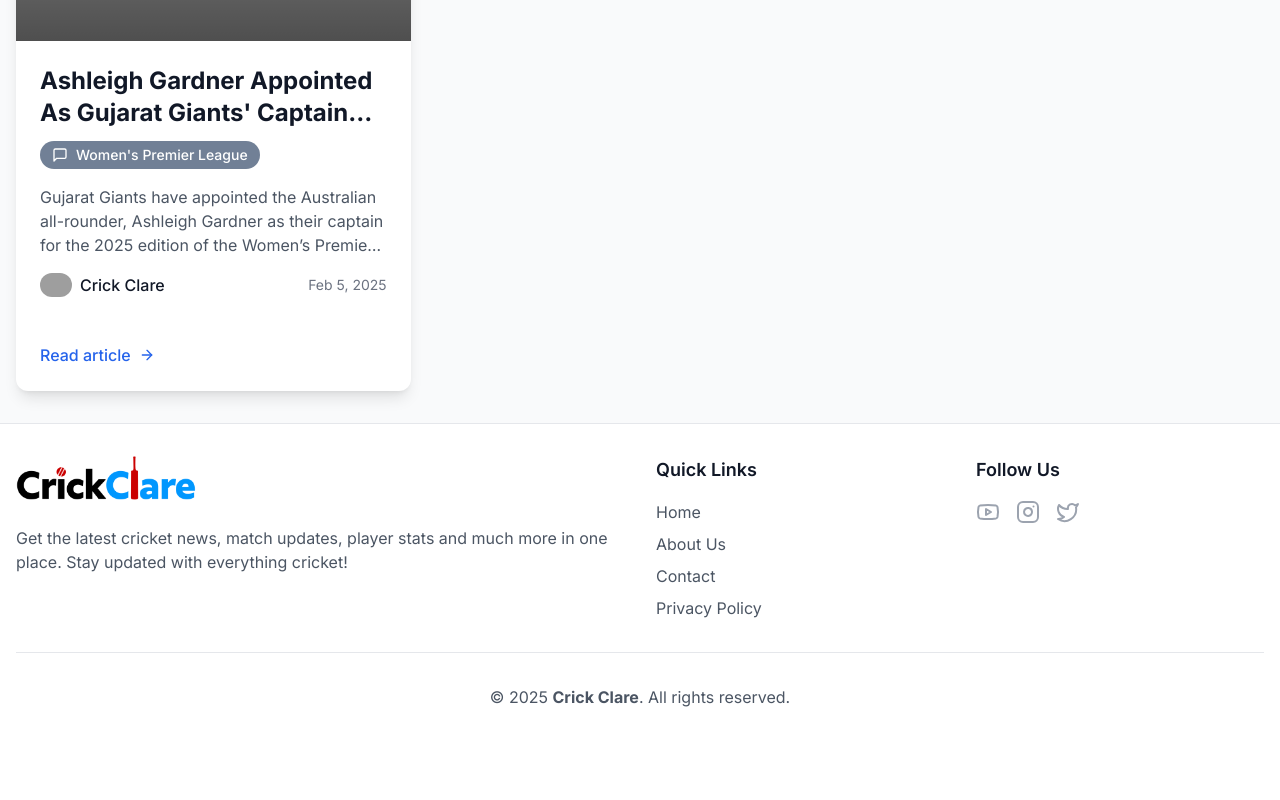
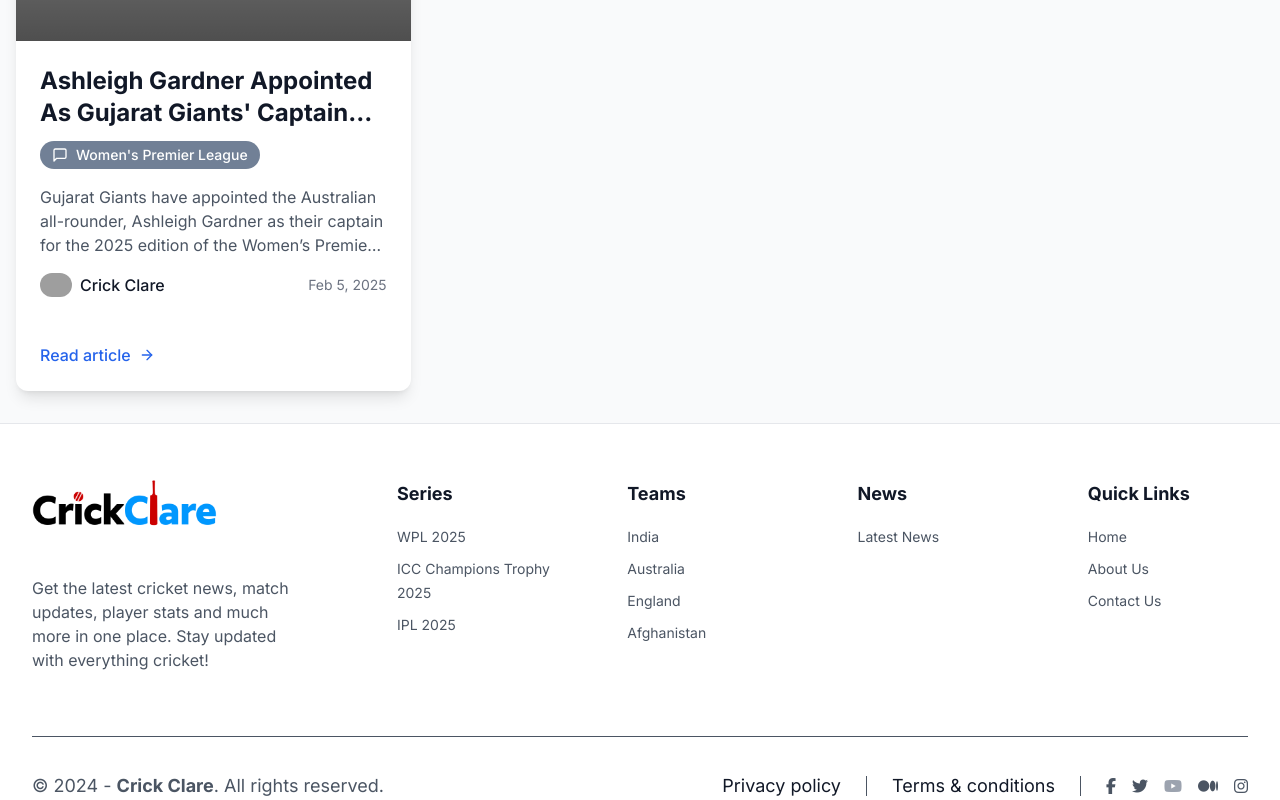
Before and after one commit to crickclare/crickclare, a Next.js app: page /tag/ashleigh-gardner in a window 1280 px wide. Shown: the part 429-1229 px from the top of the page. Before the commit the page ends 1170 px from the top, so only its background shows below. Built offline with nearby package versions, Linux system fonts and the light colour scheme; grey boxes are pictures that could not be loaded.

Commit message:
footer design change & new article add

```diff
--- a/package.json
+++ b/package.json
@@ -9,6 +9,7 @@
     "lint": "next lint"
   },
   "dependencies": {
+    "@fortawesome/fontawesome-free": "^6.7.2",
     "framer-motion": "^12.1.0",
     "lucide-react": "^0.474.0",
     "next": "15.1.6",
--- a/src/app/layout.js
+++ b/src/app/layout.js
@@ -5,6 +5,7 @@ import Header from "@/components/Header"
 import Footer from "@/components/Footer"
 import ScrollToTop from "@/components/ScrollToTop"
 import BackToTop from "@/components/BackToTop"
+import '@fortawesome/fontawesome-free/css/all.css';
 
 const inter = Inter({ subsets: ["latin"] })
 
--- a/src/components/Footer.js
+++ b/src/components/Footer.js
@@ -1,93 +1,161 @@
 'use client';
-
-import Link from "next/link"
-import { Twitter, Instagram, Youtube } from "lucide-react"
-import Image from "next/image"
-import { useTheme } from "@/contexts/ThemeContext"
+import { useTheme } from '@/contexts/ThemeContext';
+import Image from 'next/image'
+import Link from 'next/link'
+import { useState } from 'react';
 
 export default function Footer() {
 
   const { theme } = useTheme();
 
+  const [openIndex, setOpenIndex] = useState(null);
+
+  const toggleSection = (index) => {
+    setOpenIndex(openIndex === index ? null : index);
+  };
+
+  const footerCategories = [
+    {
+      name: 'Series',
+      slug: 'series',
+      subCategories: [
+        { name: 'WPL 2025', slug: '/tag/wpl-2025' },
+        { name: 'ICC Champions Trophy 2025', slug: '/tag/champion-trophy-2025' },
+        { name: 'IPL 2025', slug: '/tag/ipl-2025' }
+      ]
+    },
+    {
+      name: 'Teams',
+      slug: 'teams',
+      subCategories: [
+        { name: 'India', slug: '/category/bcci' },
+        { name: 'Australia', slug: '/category/australian-cricket' },
+        { name: 'England', slug: '/category/englend-cricket' },
+        { name: 'Afghanistan', slug: '/category/afghanistan-cricket' }
+      ]
+    },
+    {
+      name: 'News',
+      slug: 'news',
+      subCategories: [
+        { name: 'Latest News', slug: '/' },
+      ]
+    },
+    {
+      name: 'Quick Links',
+      slug: 'quick-links',
+      subCategories: [
+        { name: 'Home', slug: '/' },
+        { name: 'About Us', slug: '/about-us' },
+        { name: 'Contact Us', slug: '/contact-us' }
+      ]
+    }
+  ];
+
   return (
     <footer className="bg-white dark:bg-gray-900 border-t border-gray-200 dark:border-gray-800">
-      <div className="container mx-auto px-4 py-8">
-        <div className="grid grid-cols-1 md:grid-cols-4 gap-8">
-          <div className="col-span-1 md:col-span-2">
-            <Link
-              href="/"
-              className="text-2xl font-bold text-blue-600 dark:text-blue-400 hover:text-blue-700 dark:hover:text-blue-300 transition-colors"
-            >
-              <div className="relative w-full max-w-xs sm:max-w-sm md:max-w-md lg:max-w-lg xl:max-w-xl">
-                <Image
-                  src={theme === 'light' ? "/images/logo/light-logo.png" : "/images/logo/dark-logo.png"}
-                  alt="CrickClare"
-                  layout="intrinsic"
-                  width={180}
-                  height={63}
-                />
+      <div className="container">
+        <hr className='border-0 border-gray-600 2xl:mb-[60px] xl:mb-14 lg:mb-12 sm:mb-10 mb-9'></hr>
+
+        <div className="sm:grid justify-between sm:grid-cols-2 md:grid-cols-3 lg:grid-cols-4 xl:grid-cols-[295px_1fr_1fr_1fr_1fr] xl:gap-[70px] lg:gap-10 gap-8">
+          <div className="sm:col-span-2 md:col-span-3 lg:col-span-4 xl:col-span-1 xl:mr-5 lg:mr-3 sm:mb-0 mb-7">
+            <Link href={`/`}>
+              <div className="flex items-center lg:max-w-[185px] md:max-w-[165px] max-w-[150px] lg:mb-10 md:mb-8 sm:mb-7 mb-[22px]">
+                <Image src={theme === 'light' ? "/images/logo/light-logo.png" : "/images/logo/dark-logo.png"} alt="CrickClare" className="w-full h-auto" width={184} height={128} />
               </div>
             </Link>
-
-            <p className="mt-4 text-gray-600 dark:text-gray-400">
+            <p className="md:mb-6 sm:mb-5 mb-4 text-gray-600 dark:text-gray-400">
               Get the latest cricket news, match updates, player stats and much more in one place. Stay updated with everything cricket!
             </p>
           </div>
-          <div>
-            <h3 className="text-lg font-semibold mb-4 text-gray-900 dark:text-gray-100">Quick Links</h3>
-            <ul className="space-y-2">
+
+          {footerCategories.map((column, index) => (
+            <div key={index} className='sm:border-0 border-t sm:py-0 py-[18px] border-gray-600 sm:block hidden'>
+              <div className='flex items-center justify-between gap-2 md:mb-4 sm:mb-3 mb-2.5'>
+                <h3 className="xl:text-20 lg:text-lg font-bold leading-tight text-black-200">{column?.name}</h3>
+                <div className='w-4 h-4 flex items-center justify-center shrink-0 sm:hidden'>
+                  <svg width="12" height="7" viewBox="0 0 12 7" fill="none">
+                    <path d="M11.25 0.89713L6 6.04419L0.75 0.89713" stroke="currentColor" strokeWidth="1.5" strokeLinecap="round" strokeLinejoin="round" />
+                  </svg>
+                </div>
+              </div>
+              <ul className="space-y-2">
+                {column?.subCategories.map((subcategory, index) => (
+                  <li key={index}>
+                    <Link href={subcategory.slug} className="text-gray-600 dark:text-gray-400 hover:text-blue-600 dark:hover:text-blue-400 md:text-md text-sm font-normal">{subcategory?.name}</Link>
+                  </li>
+                ))}
+              </ul>
+            </div>
+          ))}
+
+          {footerCategories.map((column, index) => (
+            <div
+              key={index}
+              className="sm:border-0 border-t sm:py-0 py-[18px] cursor-pointer border-gray-600 block sm:hidden"
+              onClick={() => toggleSection(index)}
+            >
+              <div className="flex items-center justify-between gap-2 md:mb-4 sm:mb-3">
+                <h3 className="xl:text-20 lg:text-lg font-bold leading-tight text-black-200">
+                  {column?.name}
+                </h3>
+                <div
+                  className={`group w-4 h-4 flex items-center justify-center shrink-0 sm:hidden ${(openIndex === index) ? 'active' : null}`}
+                >
+                  <svg className='group-[.active]:rotate-180' width="12" height="7" viewBox="0 0 12 7" fill="none">
+                    <path d="M11.25 0.89713L6 6.04419L0.75 0.89713" stroke="currentColor" strokeWidth="1.5" strokeLinecap="round" strokeLinejoin="round" />
+                  </svg>
+                </div>
+              </div>
+
+              {openIndex === index && (
+                <ul className="space-y-2 mt-2.5">
+                  {column?.subCategories.map((subcategory, subIndex) => (
+                    <li key={subIndex}>
+                      <Link
+                        href={subcategory.slug}
+                        className="text-gray-600 dark:text-gray-400 hover:text-blue-600 dark:hover:text-blue-400 md:text-md text-sm font-normal"
+                      >
+                        {subcategory?.name}
+                      </Link>
+                    </li>
+                  ))}
+                </ul>
+              )}
+            </div>
+          ))}
+
+        </div>
+
+        <hr className='border-t border-gray-600 xl:mt-10 xl:mb-[35px] lg:mt-9 lg:mb-6 sm:mt-7 mb-5'></hr>
+
+        <div className="flex flex-col lg:flex-row justify-between lg:items-center sm:gap-1 gap-2">
+          <p className="text-gray-600 dark:text-gray-400 lg:text-lg md:text-md sm:text-sm text-sm leading-relaxed font-normal">© 2024 - <Link href="/" className='text-gray-600 dark:text-gray-400 font-bold'>Crick Clare</Link>. All rights reserved.</p>
+          <div className="flex items-center md:flex-nowrap flex-wrap lg:justify-center xl:gap-x-[25px] lg:gap-x-4 gap-x-3 gap-y-3">
+            <Link href="#" className="text-black-200 lg:text-lg md:text-md sm:text-sm text-sm leading-relaxed font-normal hover:text-green-750">Privacy policy</Link>
+            <div className="w-[1px] h-5 bg-gray-600 border-0 block"></div>
+            <Link href="#" className="text-black-200 lg:text-lg md:text-md sm:text-sm text-sm leading-relaxed font-normal hover:text-green-750">Terms & conditions</Link>
+            <div className="w-[1px] h-5 bg-gray-600 border-0 block"></div>
+            <ul className='flex items-center flex-wrap gap-x-4 gap-y-3'>
               <li>
-                <Link
-                  href="/"
-                  className="text-gray-600 dark:text-gray-400 hover:text-blue-600 dark:hover:text-blue-400"
-                >
-                  Home
-                </Link>
+                <Link href="#" className="text-20 text-gray-600 hover:text-blue-600 dark:hover:text-blue-400"><i className="fa-brands fa-facebook-f"></i></Link>
               </li>
               <li>
-                <Link
-                  href="/about-us"
-                  className="text-gray-600 dark:text-gray-400 hover:text-blue-600 dark:hover:text-blue-400"
-                >
-                  About Us
-                </Link>
+                <Link href="#" className="text-20 text-gray-600 hover:text-blue-600 dark:hover:text-blue-400"><i className="fa-brands fa-twitter"></i></Link>
               </li>
               <li>
-                <Link
-                  href="/contact"
-                  className="text-gray-600 dark:text-gray-400 hover:text-blue-600 dark:hover:text-blue-400"
-                >
-                  Contact
-                </Link>
+                <Link href="https://youtube.com/@crick_clare?si=8Ukzb04zwCZ5B_v3" className="text-20 text-gray-400 hover:text-blue-600 dark:hover:text-blue-400"><i className="fa-brands fa-youtube"></i></Link>
               </li>
               <li>
-                <Link
-                  href="/privacy-policy"
-                  className="text-gray-600 dark:text-gray-400 hover:text-blue-600 dark:hover:text-blue-400"
-                >
-                  Privacy Policy
-                </Link>
+                <Link href="#" className="text-20 text-gray-600 hover:text-blue-600 dark:hover:text-blue-400"><i className="fa-brands fa-medium"></i></Link>
+              </li>
+              <li>
+                <Link href="https://www.instagram.com/crick_clare" className="text-20 text-gray-600 hover:text-blue-600 dark:hover:text-blue-400"><i className="fa-brands fa-instagram"></i></Link>
               </li>
             </ul>
           </div>
-          <div>
-            <h3 className="text-lg font-semibold mb-4 text-gray-900 dark:text-gray-100">Follow Us</h3>
-            <div className="flex space-x-4">
-              <Link href="https://youtube.com/@crick_clare?si=8Ukzb04zwCZ5B_v3" className="text-gray-400 hover:text-blue-600 dark:hover:text-blue-400">
-                <Youtube size={24} />
-              </Link>
-              <Link href="https://www.instagram.com/crick_clare/" className="text-gray-400 hover:text-blue-600 dark:hover:text-blue-400">
-                <Instagram size={24} />
-              </Link>
-              <Link href="#" className="text-gray-400 hover:text-blue-600 dark:hover:text-blue-400">
-                <Twitter size={24} />
-              </Link>
-            </div>
-          </div>
         </div>
-        <div className="mt-8 pt-8 border-t border-gray-200 dark:border-gray-800 text-center text-gray-600 dark:text-gray-400">
-          <p>&copy; {new Date().getFullYear()} <Link className="font-bold" href={`/`}>Crick Clare</Link>. All rights reserved.</p>
-        </div>
+        {/* <p className='lg:mt-[30px] sm:mt-4 mt-5 text-gray-600 dark:text-gray-400 md:text-md sm:text-sm text-sm !leading-relaxed md:pb-10 pb-[25px] font-normal tracking-[-0.20000000298023224px]'>Terms for Free Delivery (First Order): This promotion is valid only for the first order placed through NearMe. To qualify, the order must meet the minimum basket size specified in the promotional terms. The offer will expire on the date displayed in the user’s account settings or promotional materials associated with the promotion. Additional terms and restrictions may apply. For complete details, please <Link href={'#'} className='text-green-750 hover:text-black-100 underline'>visit the provided link</Link>.</p> */}
       </div>
     </footer>
   )
--- a/src/data/articles.json
+++ b/src/data/articles.json
@@ -190,6 +190,29 @@
         40,
         41
       ]
+    },
+    {
+      "id": 9,
+      "title": "Morne Morkel leaves India's camp in Dubai to return home following his father's death",
+      "slug": "morne-morkel-leaves-indias-camp-in-dubai",
+      "excerpt": "According to a report, Morne Morkel has returned home due to a personal emergency, and it is not clear at this stage whether he will return to join the side.",
+      "content": "<div><p> The Indian team arrived in Dubai on <strong>February 15, 2025</strong> to participate in the <a href='https://www.crickclare.com/tag/champion-trophy-2025'><strong>Champions Trophy 2025</strong></a>. The team conducted their first practice session on <strong>February 16, 2025</strong> at <em>1 PM (Dubai time)</em>. </p> <p> On <strong>February 18, 2025</strong>, at <em>5 PM (Dubai time)</em>, the team arrived at the <strong>ICC Cricket Academy</strong> for another practice session. </p> <p> However, bowling coach<a href='http://localhost:3000/tag/morne-morkel'><strong> Morne Morkel</strong></a> was absent due to the unfortunate passing of his father. According to senior sports journalist <strong>Abhishek Tripathi</strong>, Morne Morkel has left the Indian camp and returned to South Africa. </p> <p> There is currently <em>no official information</em> on when he will rejoin the team. </p></div>",
+      "time": "22:32",
+      "date": "2025-02-17",
+      "image": "http://localhost:3000/images/articles/morne-morkel.avif",
+      "author": {
+        "name": "Crick Clare",
+        "bio": "Crick Clare is your 360 degree view on Sports news, opinion and behind the scenes in Indian sporting scenario. Crick Clare brings you all the Indian and world cricket action. Crick Clare is your one stop destination for Sports."
+      },
+      "categoryIds": [
+        5
+      ],
+      "tagsIds": [
+        1,
+        3,
+        16,
+        42
+      ]
     }
   ]
 }
--- a/src/data/tags.json
+++ b/src/data/tags.json
@@ -204,6 +204,11 @@
             "id": 41,
             "name": "SA20 2025",
             "description": ""
+        },
+        {
+            "id": 42,
+            "name": "Morne Morkel",
+            "description": ""
         }
     ]
 }
```
Also changed, not shown: public/images/articles/morne-morkel.avif (added), 1 other file (tests, documents, lock files or other folders).
